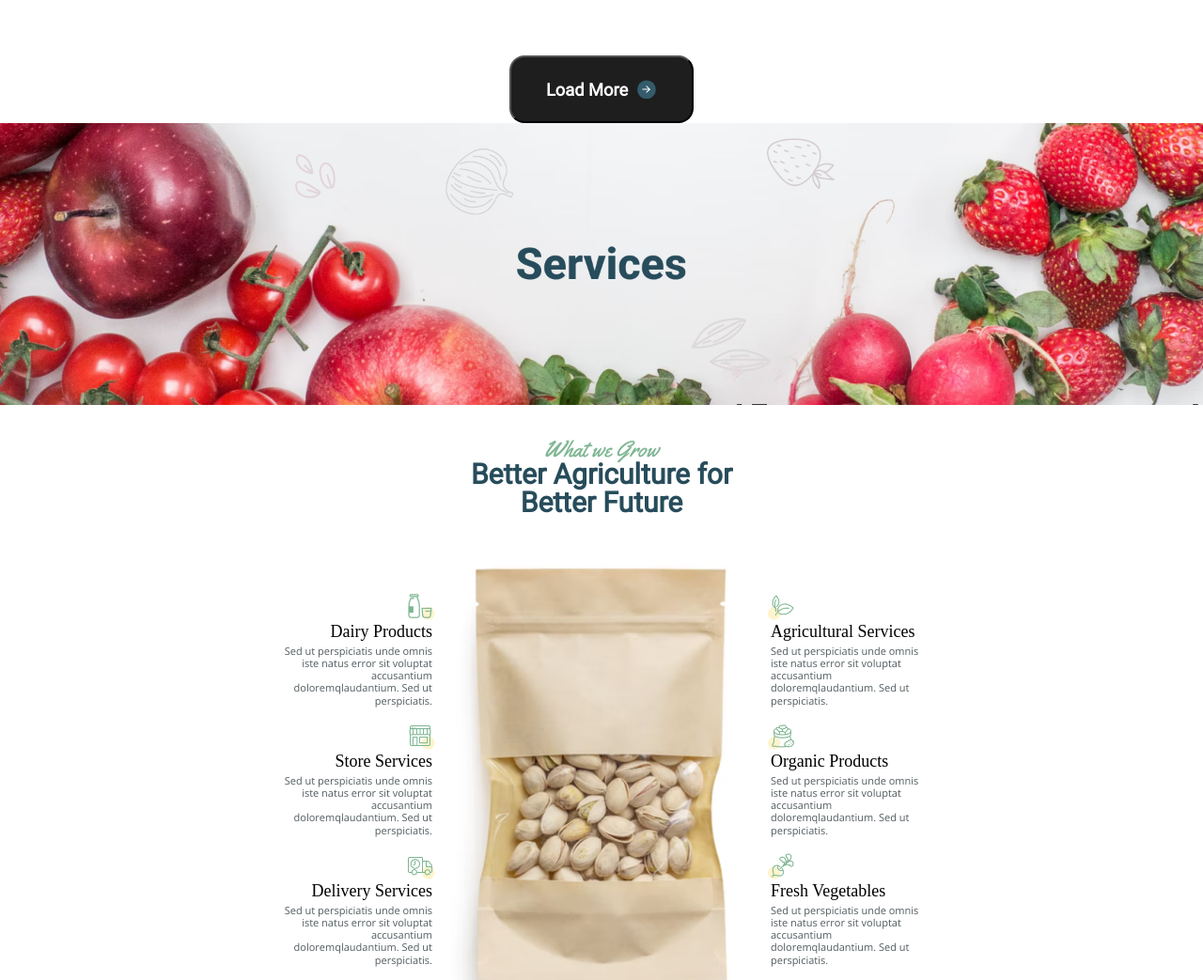
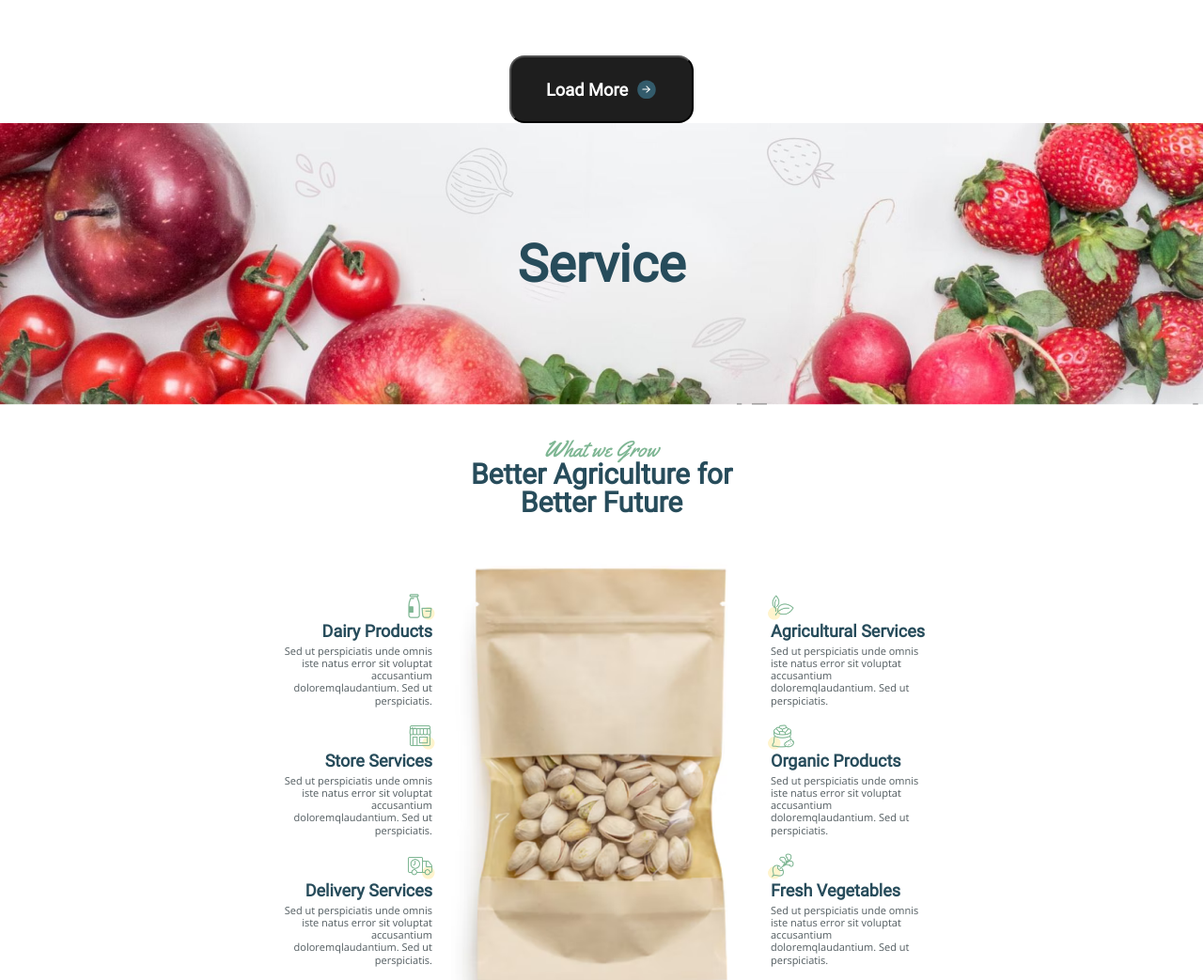
Before and after one commit to ravlikk/proj-organick, a website built with Vite: page src/index.html in a window 1280 px wide. Shown: the part 1960-3003 px from the top of the page at 94% size. Built offline with nearby package versions, Linux system fonts and the light colour scheme; files whose address does not match are found by name.

Commit message:
Servcie update

```diff
--- a/src/html/service/service.html
+++ b/src/html/service/service.html
@@ -1,6 +1,6 @@
 
 <section class="services">
-    <img class="services__photo" src="../../image/service/services-photo/services-photo.png" alt="">
+    <h1 class="services__banner ">Service</h1>
   <div class="services__container">
     <div class="services__agriculture agriculture">
         <p class="agriculture__subtitle subtitle">What we Grow</p>
@@ -18,7 +18,7 @@
                 <img src="../image/service/What-we-grow/Milk-Bottle.png" alt="icon" class="agriculture-item__icon">
               </span>
             </div>
-              <h3 class="agriculture-item__heading">Dairy Products</h3>
+              <h3 class="agriculture-item__heading ">Dairy Products</h3>
               <p class="agriculture-item__text text">Sed ut perspiciatis unde omnis iste natus error sit voluptat accusantium doloremqlaudantium. Sed ut perspiciatis.</p>
             </div>
             <div class="agriculture-item ">
@@ -30,7 +30,7 @@
                 <img src="../image/service/What-we-grow/Online Store.png" alt="icon" class="agriculture-item__icon">
               </span>
             </div>
-              <h3 class="agriculture-item__heading">Store Services</h3>
+              <h3 class="agriculture-item__heading ">Store Services</h3>
               <p class="agriculture-item__text text">Sed ut perspiciatis unde omnis iste natus error sit voluptat accusantium doloremqlaudantium. Sed ut perspiciatis.</p>
             </div>
             <div class="agriculture-item">
@@ -42,7 +42,7 @@
                 <img src="../image/service/What-we-grow/Delivery.png" alt="icon" class="agriculture-item__icon">
               </span>
             </div>
-              <h3 class="agriculture-item__heading">Delivery Services</h3>
+              <h3 class="agriculture-item__heading ">Delivery Services</h3>
               <p class="agriculture-item__text text">Sed ut perspiciatis unde omnis iste natus error sit voluptat accusantium doloremqlaudantium. Sed ut perspiciatis.</p>
             </div>
           </div>
@@ -60,7 +60,7 @@
                 <img src="../image/service/What-we-grow/Nature Food.png" alt="icon" class="agriculture-item__icon">
               </span>
             </div>
-              <h3 class="agriculture-item__heading">Agricultural Services</h3>
+              <h3 class="agriculture-item__heading ">Agricultural Services</h3>
               <p class="agriculture-item__text text">Sed ut perspiciatis unde omnis iste natus error sit voluptat accusantium doloremqlaudantium. Sed ut perspiciatis.</p>
             </div>
             <div class="agriculture-item">
@@ -72,7 +72,7 @@
                 <img src="../image/service/What-we-grow/Vegetables Bag.png" alt="icon" class="agriculture-item__icon">
               </span>
             </div>
-              <h3 class="agriculture-item__heading">Organic Products</h3>
+              <h3 class="agriculture-item__heading ">Organic Products</h3>
               <p class="agriculture-item__text text">Sed ut perspiciatis unde omnis iste natus error sit voluptat accusantium doloremqlaudantium. Sed ut perspiciatis.</p>
             </div>
             <div class="agriculture-item">
@@ -84,7 +84,7 @@
                 <img src="../image/service/What-we-grow/Radish.png" alt="icon" class="agriculture-item__icon">
               </span>
             </div>
-              <h3 class="agriculture-item__heading">Fresh Vegetables</h3>
+              <h3 class="agriculture-item__heading ">Fresh Vegetables</h3>
               <p class="agriculture-item__text text">Sed ut perspiciatis unde omnis iste natus error sit voluptat accusantium doloremqlaudantium. Sed ut perspiciatis.</p>
             </div>
           </div>
--- a/src/scss/service/_service.scss
+++ b/src/scss/service/_service.scss
@@ -1,21 +1,31 @@
-
 .services__container {
 	max-width: 320px;
 	margin: 0 auto;
 	background-color: $white-color;
 }
-.services__container__wrapper{
-  &__wrapper{
+.services__container__wrapper {
+	&__wrapper {
 		width: 100%;
 		margin: 0 auto;
 	}
 }
 
-.services__photo {
+.services__banner {
+  display: flex;
+  align-items: center;
+  justify-content: center;
+  background-image: url(../../image/service/services-photo/Banner.png);
+  background-size: cover;
+  background-position: center;
+  background-repeat: no-repeat;
+  font-size: 45px;
+  color: #274C5B;
+  font-family: Roboto;
+  font-style: normal;
+  font-weight: 800;
+  line-height: normal;
+  height: 200px;
   width: 100%;
-  height: 250px;
-  object-fit: cover;
-  display: block;
 }
 
 .subtitle {
@@ -26,18 +36,17 @@
 }
 
 .title {
-  color:$dark-blue-color;
-  text-align: center;
+	color: $dark-blue-color;
 	font-family: Roboto;
 	font-size: 22px;
 	font-weight: 800;
-  &__break{
+	&__break {
 		display: block;
 	}
 }
-.text{
+.text {
 	color: $grey-text;
-  font-family: "Open Sans";
+	font-family: 'Open Sans';
 	font-style: normal;
 	font-weight: 400;
 	line-height: 165.4%;
@@ -67,6 +76,10 @@
 }
 
 .agriculture-item__heading {
+	color: $dark-blue-color;
+	font-family: Roboto;
+	font-size: 25px;
+	font-weight: 600;
 	padding: 5px 0 5px;
 	font-size: 18px;
 }
@@ -76,12 +89,11 @@
 }
 
 .agriculture-item__icon {
-
 	width: 30px;
 	height: 30px;
 	z-index: 1;
 }
-.agriculture-item__icon-wrapper{
+.agriculture-item__icon-wrapper {
 	display: flex;
 	justify-content: center;
 }
@@ -112,7 +124,7 @@
 		background-color: $dark-blue-color;
 		color: $white-color;
 	}
-  &__icon{
+	&__icon {
 		width: 14px;
 		height: 14px;
 	}
@@ -135,14 +147,14 @@
 	align-items: center;
 	gap: 15px;
 }
-.organic-only__col{
+.organic-only__col {
 	display: flex;
 	flex-direction: column;
 	align-items: center;
 	gap: 12px;
 }
 
-.organic-only__big-text{
+.organic-only__big-text {
 	display: flex;
 	flex-direction: column;
 	align-items: center;
@@ -178,26 +190,33 @@
 		&__container {
 			max-width: 700px;
 		}
-    &__photo {
+		&__banner {
+      font-size: 55px;
 			height: 300px;
 		}
+		.title {
+			font-size: 30px;
 		}
-  .services__agriculture{
+
+		.subtitle {
+			font-size: 24px;
+		}
+	}
+	.services__agriculture {
 		padding: 35px 0;
 		text-align: center;
 	}
 
-.left{
+	.left {
 		display: flex;
 		justify-content: flex-end;
 	}
-.right{
+	.right {
 		display: flex;
 		justify-content: flex-start;
 	}
-  .agriculture-item{
-
-    &__icon-wrapper{
+	.agriculture-item {
+		&__icon-wrapper {
 			position: relative;
 			width: 26px;
 		}
@@ -213,13 +232,12 @@
 			width: 14px;
 			position: absolute;
 			bottom: -10%;
-
 		}
 
 		&__ellipse--left {
 			left: 15px;
 		}
-    &__ellipse--right{
+		&__ellipse--right {
 			right: 15px;
 			left: auto;
 		}
@@ -240,7 +258,6 @@
 		flex-direction: row;
 		align-items: center;
 		gap: 15px;
-
 	}
 
 	.agriculture__col {
@@ -258,7 +275,7 @@
 		}
 	}
 
-.agriculture__center-image{
+	.agriculture__center-image {
 		display: flex;
 		align-items: center;
 
@@ -269,22 +286,14 @@
 		}
 	}
 
-  .title {
-    font-size: 30px;
-  }
-
-  .subtitle {
-    font-size: 24px;
-  }
-.explore-button{
+	.explore-button {
 		padding: 15px 20px 17px 20px;
-  &__icon{
+		&__icon {
 			width: 16px;
 			height: 16px;
 		}
 	}
 	.organic-only {
-
 		&__flex {
 			padding: 75px 0 200px;
 			gap: 24px;
@@ -294,7 +303,7 @@
 		&__col {
 			gap: 16px;
 		}
-  &__big-text{
+		&__big-text {
 			gap: 4px;
 		}
 
@@ -303,7 +312,6 @@
 			font-weight: 400;
 			line-height: 165.4%;
 		}
-
 	}
 }
 .organic-only__video-icon {
@@ -317,23 +325,38 @@
 
 @media (min-width: 1440px) {
 	.services {
-    &__container{
+		&__container {
 			max-width: 1200px;
 		}
-    &__photo {
+		&__banner {
+      font-size: 65px;
 			height: 350px;
 		}
-  }
-  .services__agriculture{
-    padding: 150px 0;
-
+		.title {
+			font-size: 40px;
 		}
 
-  .agriculture__col{
+		.subtitle {
+			font-size: 32px;
+		}
+	}
+
+	.title {
+		font-size: 40px;
+	}
+
+	.subtitle {
+		font-size: 32px;
+	}
+	.services__agriculture {
+		padding: 150px 0;
+	}
+
+	.agriculture__col {
 		padding-top: 35px;
 		padding-bottom: 80px;
 	}
-  .agriculture-item{
+	.agriculture-item {
 		&__icon {
 			height: 36px;
 			width: 36px;
@@ -363,17 +386,10 @@
 		height: 700px;
 	}
 
-  .title {
-    font-size: 40px;
-  }
-
-  .subtitle {
-    font-size: 32px;
-  }
-  .explore-button{
+	.explore-button {
 		padding: 20px 25px 20px 25px;
 		font-size: 20px;
-    &__icon{
+		&__icon {
 			width: 18px;
 			height: 18px;
 		}
@@ -391,23 +407,23 @@
 		&__text {
 			font-size: 20px;
 		}
-&__video-icon{
+		&__video-icon {
 			width: 100px;
 			height: 100px;
-  svg{
+			svg {
 				height: 30px;
 				width: 30px;
 			}
 		}
-
 	}
 }
-@media (min-width: 1920px){
+@media (min-width: 1920px) {
 	.services {
-    &__container{
+		&__container {
 			max-width: 1400px;
 		}
-    &__photo {
+		&__banner {
+      font-size: 70px;
 			height: 450px;
 		}
 	}
@@ -437,7 +453,7 @@
 			&__ellipse--left {
 				left: 15px;
 			}
-      &__ellipse--right{
+			&__ellipse--right {
 				right: 15px;
 			}
 
@@ -453,7 +469,6 @@
 
 			&__heading {
 				font-size: 25px;
-        font-weight: 600;
 			}
 
 			&__text {
@@ -464,26 +479,25 @@
 		}
 	}
 	.agriculture__center-image img {
-    width:  580px;
+		width: 580px;
 		height: 800px;
 	}
 
-  .explore-button{
+	.explore-button {
 		padding: 28px 36px 28px 36px;
 		font-size: 20px;
 		gap: 10px;
-    &__icon{
+		&__icon {
 			width: 19px;
 			height: 19px;
 		}
 	}
 	.organic-only {
-
 		&__flex {
-      padding: 179px 0 538px ;
+			padding: 179px 0 538px;
 			gap: 50px;
 		}
-    &__col{
+		&__col {
 			gap: 24px;
 		}
 		&__big-text {
@@ -499,7 +513,7 @@
 		&__video-icon {
 			width: 107px;
 			height: 107px;
-      svg{
+			svg {
 				width: 35px;
 				height: 35px;
 			}
```
Also changed, not shown: src/image/service/services-photo/Banner.png (added), src/image/service/services-photo/services-photo.png (deleted). Lines whose indentation alone changed are shown as unchanged.
